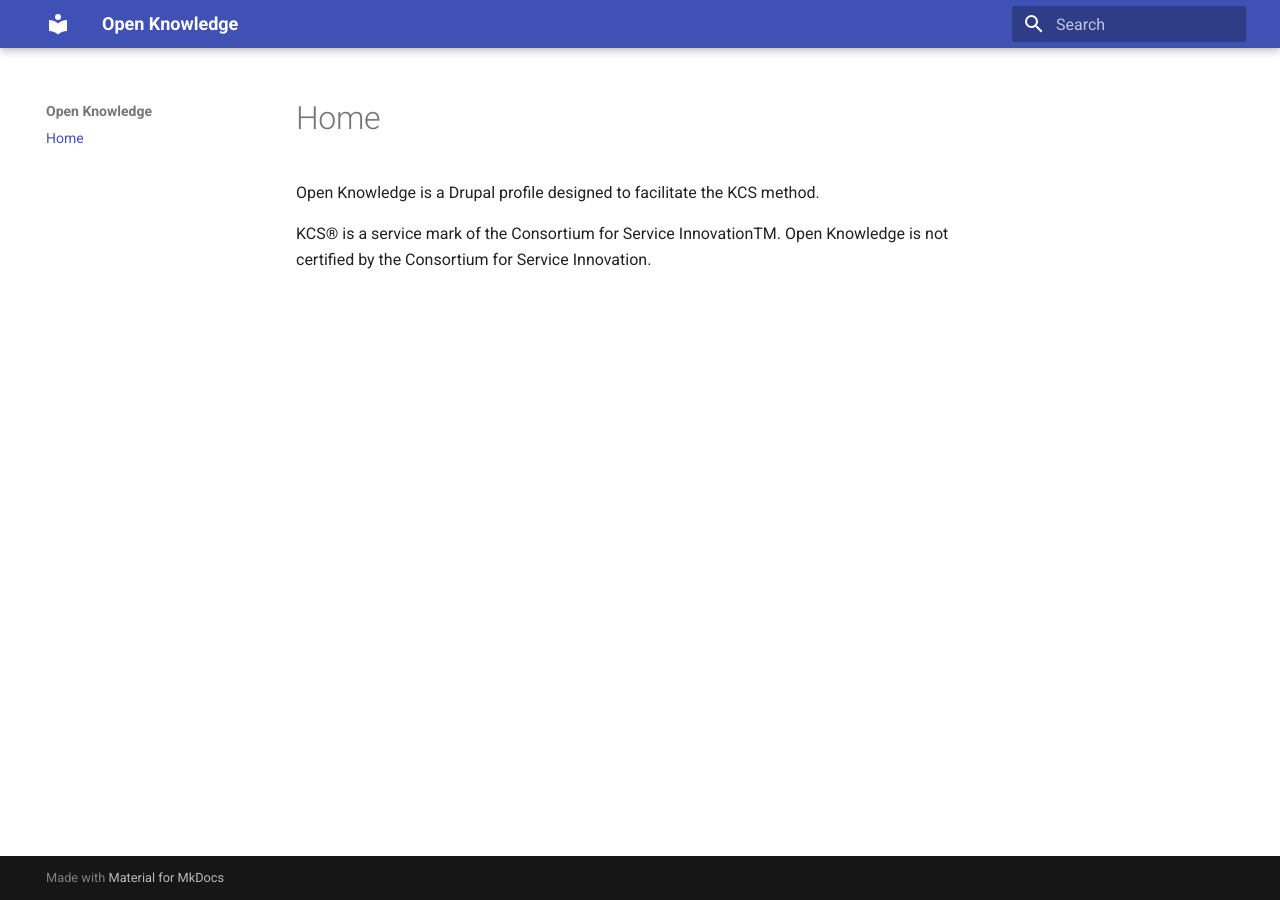
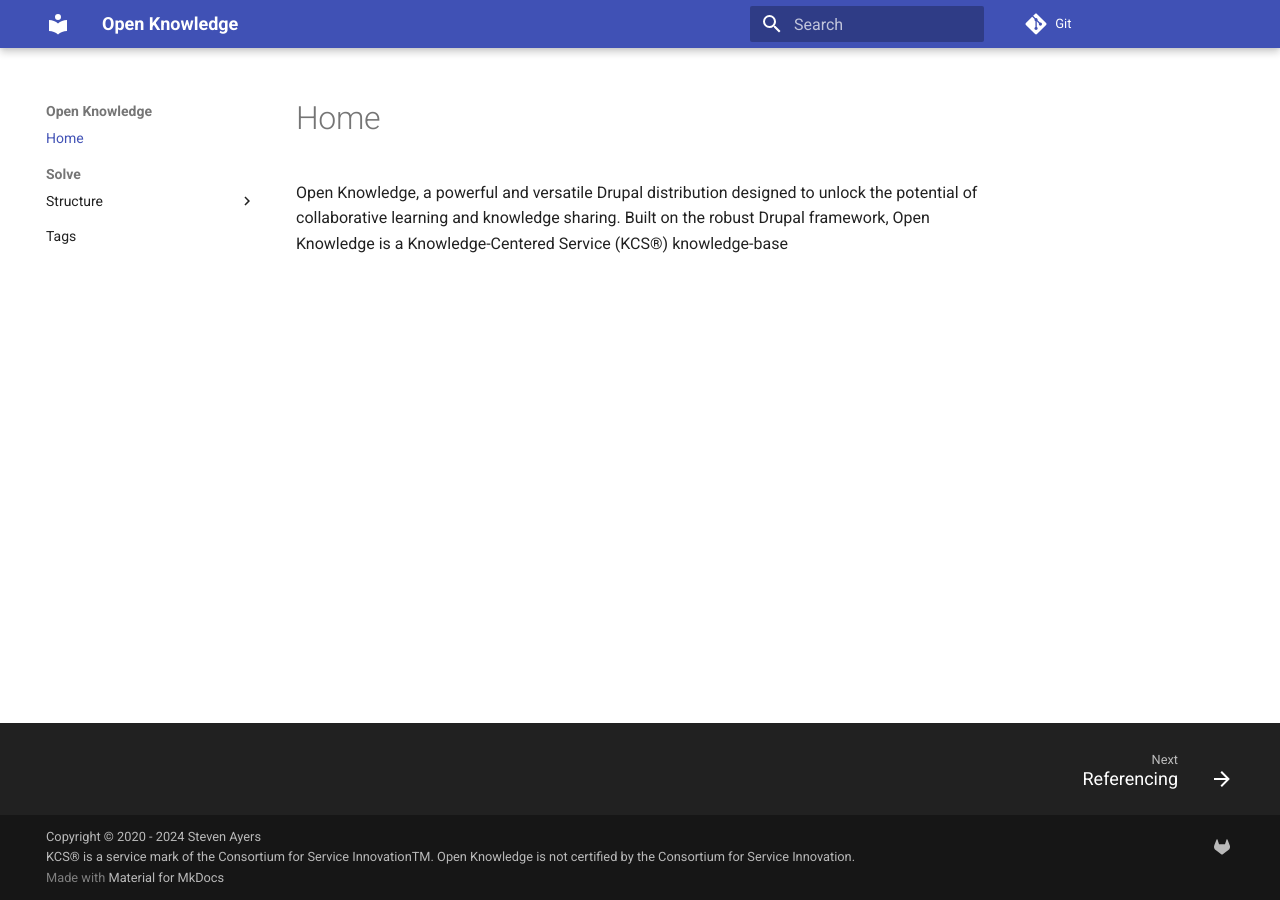
Before and after one commit to kevinfunk/open_knowledge, an MkDocs documentation site: the page built from docs/index.md, in a window 1280 px wide. Built offline with MkDocs 1.6.1 and Material for MkDocs 9.7.7, drawn with Linux system fonts in a browser that asks for light colours.

```diff
--- a/composer.json
+++ b/composer.json
@@ -29,10 +29,12 @@
   "require": {
     "composer/installers": "~1.0 || ~2.0",
     "cweagans/composer-patches": "^1.6.0",
+    "drupal/backlinks": "1.0.x-dev@dev",
     "drupal/core-composer-scaffold": "^10",
     "drupal/core-project-message": "^10",
     "drupal/core-recommended": "^10",
     "drupal/crm": "1.0.x-dev@dev",
+    "drupal/extlink": "^1.7",
     "drupal/knowledge": "1.x-dev",
     "drupal/module_filter": "^4.0",
     "drupal/pdf_api": "^2.4",
--- a/docs/index.md
+++ b/docs/index.md
@@ -1,5 +1 @@
-Open Knowledge is a Drupal profile designed to facilitate the KCS method.
-
-
-
-KCS® is a service mark of the Consortium for Service InnovationTM. Open Knowledge is not certified by the Consortium for Service Innovation.
+Open Knowledge, a powerful and versatile Drupal distribution designed to unlock the potential of collaborative learning and knowledge sharing. Built on the robust Drupal framework, Open Knowledge is a Knowledge-Centered Service (KCS®) knowledge-base
--- a/mkdocs.yml
+++ b/mkdocs.yml
@@ -1,3 +1,30 @@
 site_name: Open Knowledge
 theme:
   name: material
+  features:
+    - navigation.footer
+    - navigation.instant
+    - navigation.sections
+    - navigation.path
+    - search.suggest
+  # - navigation.tabs
+
+nav:
+  - Home: index.md
+  - Solve:
+    - Structure:
+      - Referencing: solve/structure/referencing.md
+  - Tags: tags.md
+
+plugins:
+  - search
+  - tags:
+      tags_file: tags.md
+
+repo_url: https://git.drupalcode.org/project/open_knowledge
+copyright: Copyright &copy; 2020 - 2024 Steven Ayers<br/>KCS® is a service mark of the Consortium for Service InnovationTM. Open Knowledge is not certified by the Consortium for Service Innovation.
+extra:
+  generator: true
+  social:
+    - icon: fontawesome/brands/gitlab
+      link: https://git.drupalcode.org/project/open_knowledge
--- a/open_knowledge.info.yml
+++ b/open_knowledge.info.yml
@@ -47,6 +47,7 @@ install:
   - module_filter:module_filter
   - crm:crm_case
   - printable:printable
+  - backlinks:backlinks
 
 themes:
   - olivero
```
Also changed, not shown: docs/solve/structure/referencing.md (added, +33 -0 lines), docs/tags.md (added, +5 -0 lines), 11 other files.
